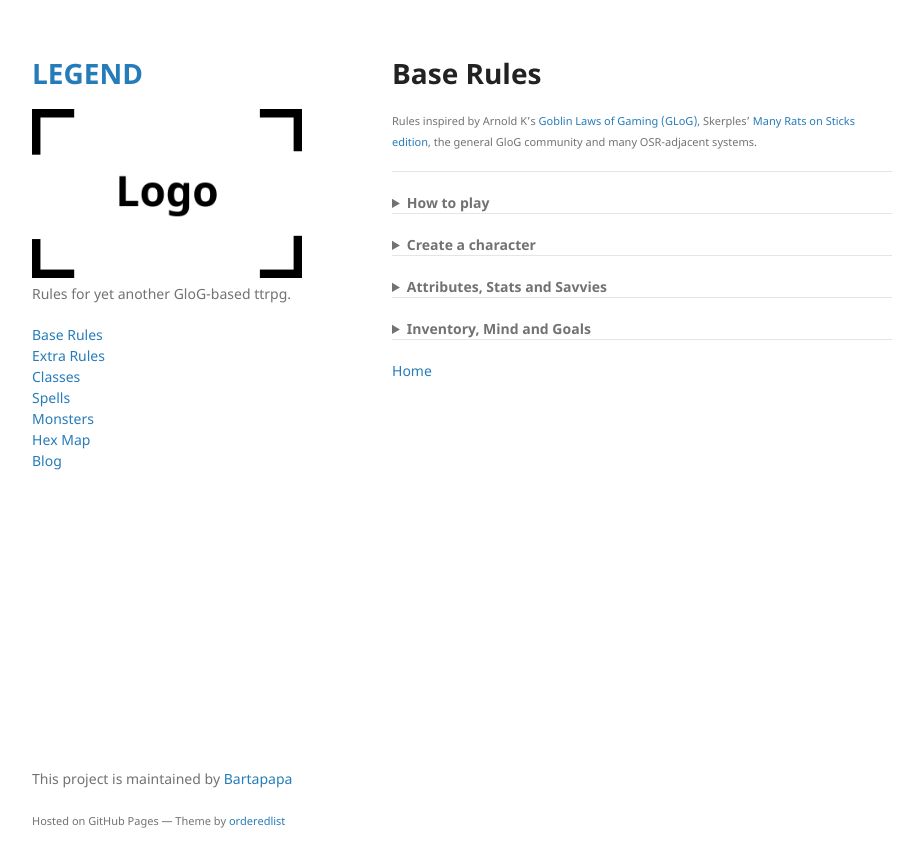
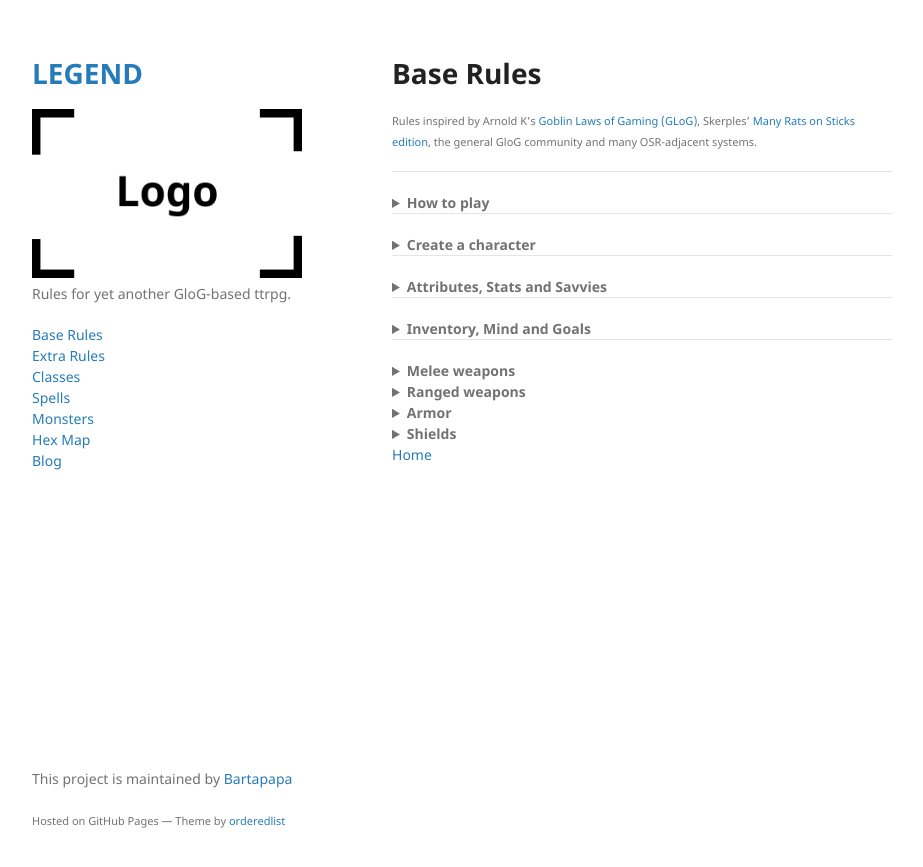
Before and after one commit to Bartapapa/legend, a Jekyll site: the page built from docs/pages/base-rules.md, in a window 1280 px wide. Shown: the top 867 px of the page, without its empty margins (178-1101 px from the left). Built offline with Jekyll 4.4.1, drawn with Linux system fonts in a browser that asks for light colours; some of the changed lines change nothing that is shown.

Commit message:
Update base-rules.md

```diff
--- a/docs/pages/base-rules.md
+++ b/docs/pages/base-rules.md
@@ -81,4 +81,40 @@ A <b>savvy</b> is any domain of knowledge or savoir-faire (such as <i>Eavesdropp
 
 ***
 
+<details markdown="1">
+<summary><b>Melee weapons</b></summary>
+<u>Improvised</u> weapons (rocks, chairs, bottles) deal 1d3 damage. Most of them <b>break</b> on max damage.
+
+<u>Light</u> weapons (daggers, javelins) deal 1d6 damage. You can use one in your off-hand, and can be thrown.
+
+<u>Medium</u> weapons (swords, axes) deal 1d6+1 damage. If wielded in two hands, roll twice and take the best.
+
+<u>Heavy</u> weapons (greatswords, massive clubs) deal 2d6 damage. Need two hands to be wielded.
+
+<u>Polearms</u> deal 1d6+2 damage. They need two hands to be wielded. One boon on attacks against anyone whose weapon doesn't reach as far as yours. Can be difficult to use in narrow spaces.
+
+<u>Two-weapon fighting</u>. When you attack and miss, you can roll again.
+</details>
+
+<details markdown="1">
+<summary><b>Ranged weapons</b></summary>
+<u>Light</u> weapons (darts) deal 1 damage. Can attack twice.
+
+<u>Medium</u> weapons (slings) deal 1d3 damage.
+
+<u>Heavy</u> weapons (bows) deal 1d6 damage. They need two hands.
+
+<u>Mechanical</u> weapons (crossbows, muskets) deal 2d6 damage. They need to be reloaded by spending your action.
+</details>
+
+<details markdown="1">
+<summary><b>Armor</b></summary>
+Each piece of armor you have in your inventory increases your <b>Armor</b> by 1, reducing damage taken by attacks. You can wear a maximum of 5 pieces of armor. <br>
+You can't swim, sneak or jump when wearing 3 or more pieces of armor.
+</details>
+<details markdown="1">
+<summary><b>Shields</b></summary>
+Anyone using a shield can use their reaction to block attacks, reducing their damage by 1d6.
+</details>
+
 <a href="{{ "/" | absolute_url }}">Home</a>
```
